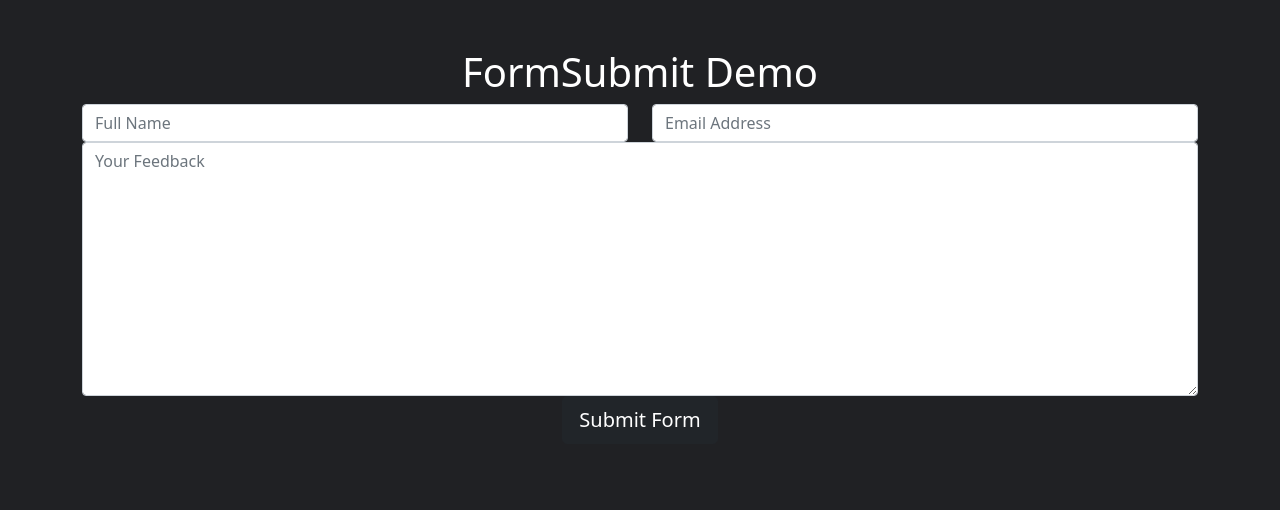
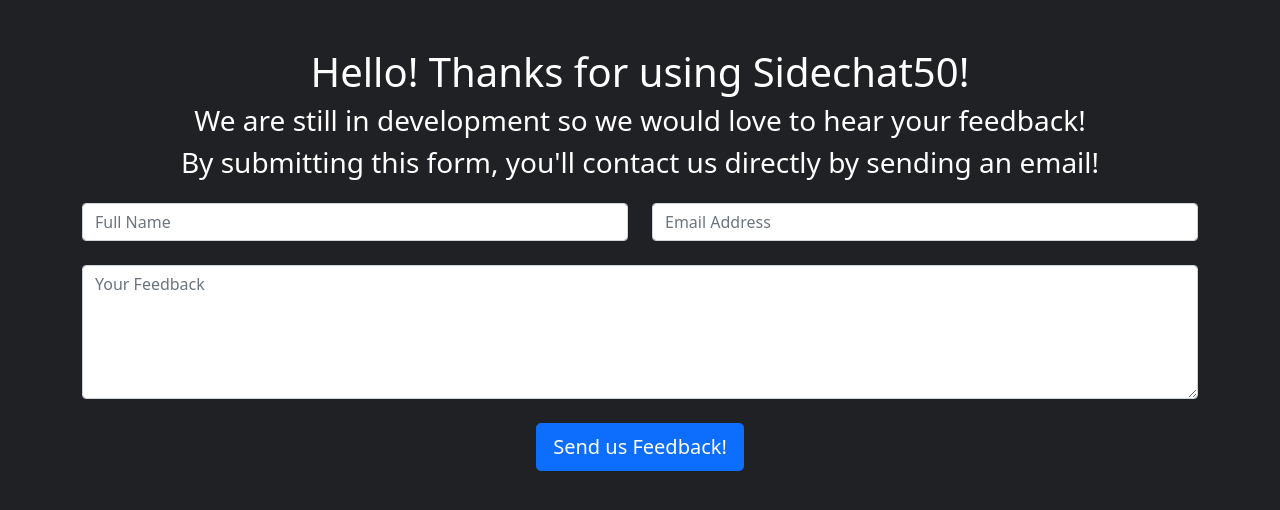
Before and after one commit to alexyin1212/chat50, a Flask app: page /feedback in a window 1280 px wide. Shown: the part 76-586 px from the top of the page. Run offline with Flask 2, Linux system fonts and the light colour scheme; a user stored in the database is signed in; some libraries are stand-ins or nearby versions.

Commit message:
feedback page finished

```diff
--- a/templates/feedback.html
+++ b/templates/feedback.html
@@ -6,24 +6,31 @@
 
 {% block main %}
 <div>
+        <!-- adapted from https://formsubmit.co/ -->
         <!-- I verified my email, and formsubmit.co encrypted my email to the following string -->
     <div class="container">
-        <h1>FormSubmit Demo</h1>
+        <h1>Hello! Thanks for using Sidechat50!</h1>
+        <h3>We are still in development so we would love to hear your feedback!</h3>
+        <h3>By submitting this form, you'll contact us directly by sending an email!</h3>
         <form target="_blank" action="https://formsubmit.co/4f9a095f20717ac56badb09663f81a34" method="POST">
-          <div class="row">
+            <div class="row my-4">
                 <div class="col">
+                <!-- <label for="name">Name</label> -->
                 <input type="text" name="name" class="form-control" placeholder="Full Name" required>
                 </div>
                 <div class="col">
+                <!-- <label for="email">Email</label> -->
                 <input type="email" name="email" class="form-control" placeholder="Email Address" required>
                 </div>
             </div>
-          <div class="form-group">
-            <textarea placeholder="Your Feedback" class="form-control" name="message" rows="10" required></textarea>
+            <div class="form-group my-4">
+                <!-- <label for="message">Feedback!</label> -->
+                <textarea placeholder="Your Feedback" class="form-control" name="message" rows="5" required></textarea>
             </div>
-          <button type="submit" class="btn btn-lg btn-dark btn-block">Submit Form</button>
+            <button type="submit" class="btn btn-lg btn-primary">Send us Feedback!</button>
             </form>
         </div>
+
     </div>
 
 </div>
--- a/templates/settings.html
+++ b/templates/settings.html
@@ -22,7 +22,6 @@
           </label>
         </form>
       </div>
-
 </div>
 
 {% endblock %}
```
Also changed, not shown: 2 other files. Lines whose indentation alone changed are shown as unchanged.
